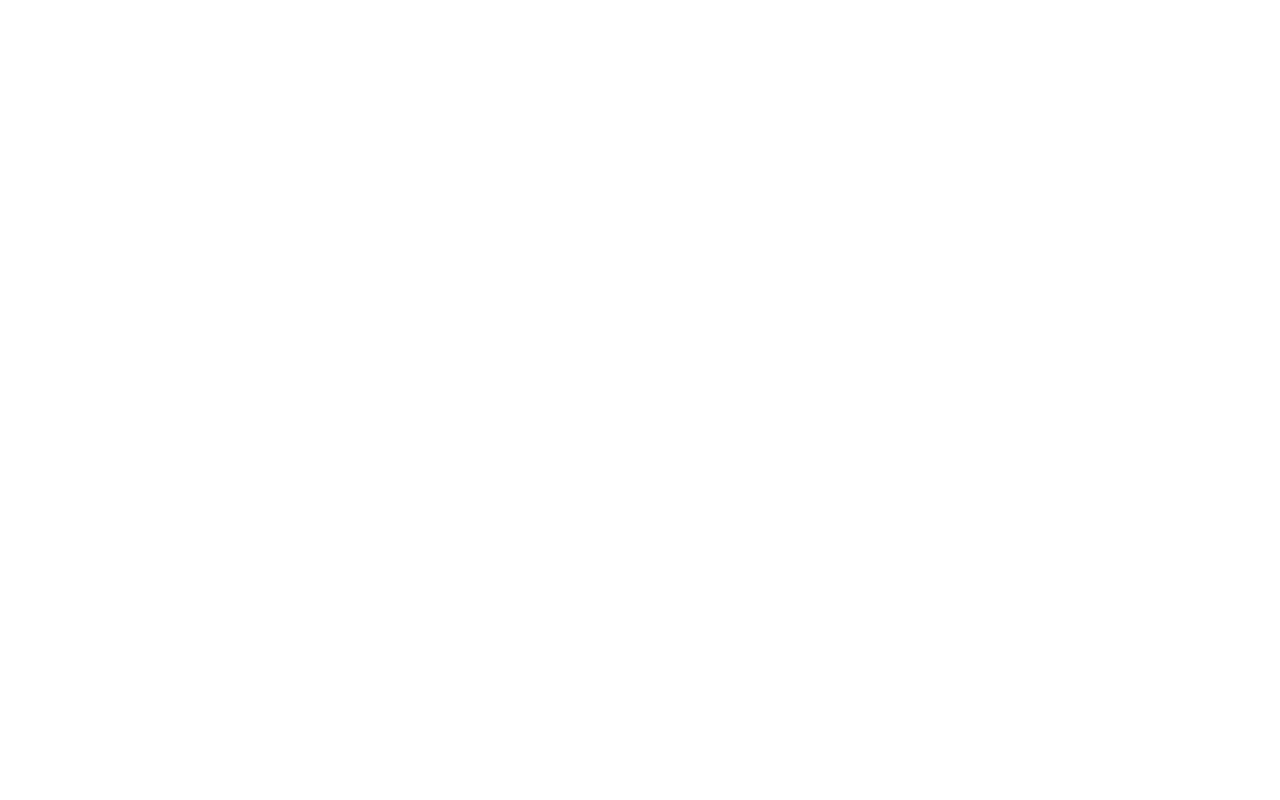
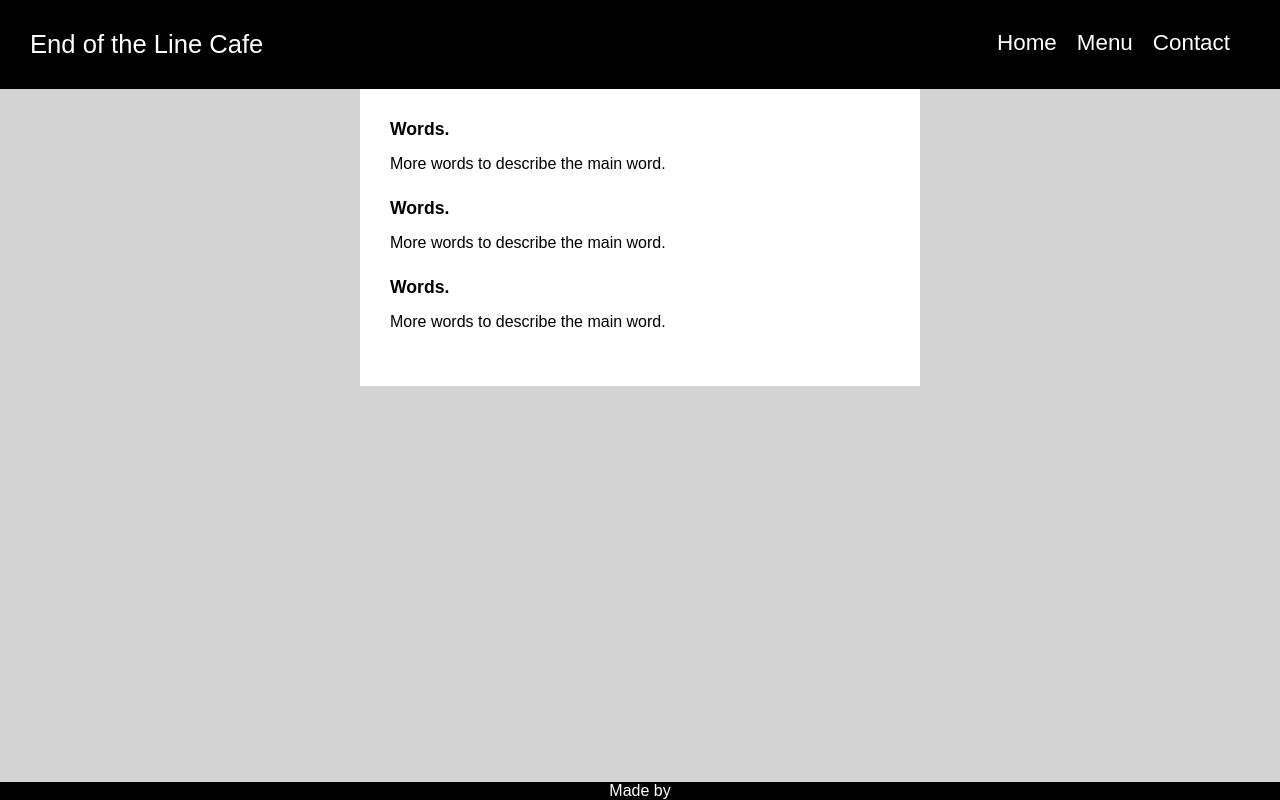
Before and after one commit to WoahJo/restaurant-page, a plain HTML site: page index.html in a window 1280 px wide. Drawn offline with Linux system fonts and the light colour scheme.

Commit message:
Added css file and basic styling for pages

```diff
--- a/index.html
+++ b/index.html
@@ -4,10 +4,31 @@
     <meta charset="UTF-8">
     <meta http-equiv="X-UA-Compatible" content="IE=edge">
     <meta name="viewport" content="width=<device-width>, initial-scale=1.0">
+    <link rel="stylesheet" href="style.css">
     <title>Document</title>
 </head>
 <body>
-    <div id="content"></div>
+    <div id="content">
+        <div class="header">
+            <div class="title">End of the Line Cafe</div>
+            <ul class="tabs">
+                <li>Home</li>
+                <li>Menu</li>
+                <li>Contact</li>
+            </ul>
+        </div>
+        <div class="main-info">
+            <div class="card">
+                <div class="heading"> Words.</div>
+                <div class="descr">More words to describe the main word.</div>
+                <div class="heading"> Words.</div>
+                <div class="descr">More words to describe the main word.</div>
+                <div class="heading"> Words.</div>
+                <div class="descr">More words to describe the main word.</div>
+            </div>
+        </div>
+        <footer>Made by</footer>
+    </div>
     <script src="main.js"></script>
 </body>
 </html>
--- a/main.js
+++ b/main.js
@@ -1 +1,32 @@
-console.log("Logging.");
+/*
+ * ATTENTION: The "eval" devtool has been used (maybe by default in mode: "development").
+ * This devtool is neither made for production nor for readable output files.
+ * It uses "eval()" calls to create a separate source file in the browser devtools.
+ * If you are trying to read the output file, select a different devtool (https://webpack.js.org/configuration/devtool/)
+ * or disable the default devtool with "devtool: false".
+ * If you are looking for production-ready output files, see mode: "production" (https://webpack.js.org/configuration/mode/).
+ */
+/******/ (() => { // webpackBootstrap
+/******/ 	var __webpack_modules__ = ({
+
+/***/ "./src/index.js":
+/*!**********************!*\
+  !*** ./src/index.js ***!
+  \**********************/
+/***/ (() => {
+
+eval("console.log('Logging.')\n\n//# sourceURL=webpack://restaurant-page/./src/index.js?");
+
+/***/ })
+
+/******/ 	});
+/************************************************************************/
+/******/
+/******/ 	// startup
+/******/ 	// Load entry module and return exports
+/******/ 	// This entry module can't be inlined because the eval devtool is used.
+/******/ 	var __webpack_exports__ = {};
+/******/ 	__webpack_modules__["./src/index.js"]();
+/******/
+/******/ })()
+;
--- /dev/null
+++ b/style.css
@@ -0,0 +1,79 @@
+html, body {
+    margin: 0;
+    padding: 0;
+    background: lightgray;
+    font-family: sans-serif;
+    height: 100%;
+}
+
+#content {
+    display: flex;
+    flex-direction: column;
+    justify-content: space-between;
+}
+
+.header {
+    display: flex;
+    flex-direction: row;
+    justify-content: space-between;
+    background-color: black;
+    color: white;
+    padding: 30px 30px;
+}
+
+.title {
+    font-size: 1.6rem;
+}
+
+ul {
+    display: inline-flex;
+    list-style: none;
+    padding: 0;
+    margin: 0;
+    font-size: 1.4rem;
+}
+
+li {
+    margin-right: 20px;
+    cursor: pointer;
+}
+
+li:hover {
+    color: orange;
+    text-decoration: line-through;
+}
+
+.main-info {
+    display: flex;
+    flex-direction: column;
+    align-items: center;
+    height: 100%;
+}
+
+.card {
+    display: flex;
+    flex-direction: column;
+    padding: 30px;
+    background: white;
+    width: min(50%, 500px);
+}
+
+.heading {
+    font-size: 1.1rem;
+    font-weight: 700;
+    padding-bottom: 15px;
+}
+
+.descr {
+    padding-bottom: 25px;
+}
+
+footer {
+    position: fixed;
+    bottom: 0;
+    background: black;
+    color: white;
+    width: 100%;
+    text-align: center;
+
+}
```
